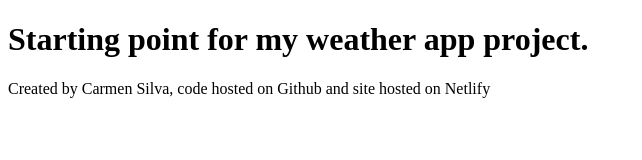
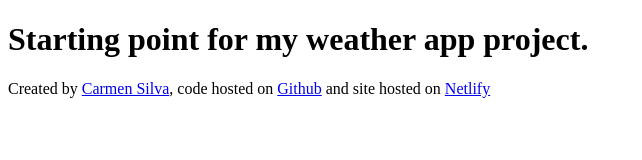
Before and after one commit to Welcome-to-Carmen-Github/Week7_homework, a plain HTML site: page Index.html in a window 1280 px wide. Shown: the whole page, without its empty margins (0-642 px from the left). Drawn offline with Linux system fonts and the light colour scheme.

Commit message:
Added the links to the footer

```diff
--- a/Index.html
+++ b/Index.html
@@ -8,7 +8,21 @@
   <body>
     <h1>Starting point for my weather app project.</h1>
     <footer>
-      Created by Carmen Silva, code hosted on Github and site hosted on Netlify
+      <footer>
+        Created by
+        <a href="https://github.com/Welcome-to-Carmen-Github" target="_blank"
+          >Carmen Silva</a
+        >, code hosted on
+        <a
+          href="https://github.com/Welcome-to-Carmen-Github/Week7_homework"
+          target="_blank"
+          >Github</a
+        >
+        and site hosted on
+        <a href="https://carmen-week7-weatherapp.netlify.app" target="_blank"
+          >Netlify</a
+        >
+      </footer>
     </footer>
   </body>
 </html>
```
